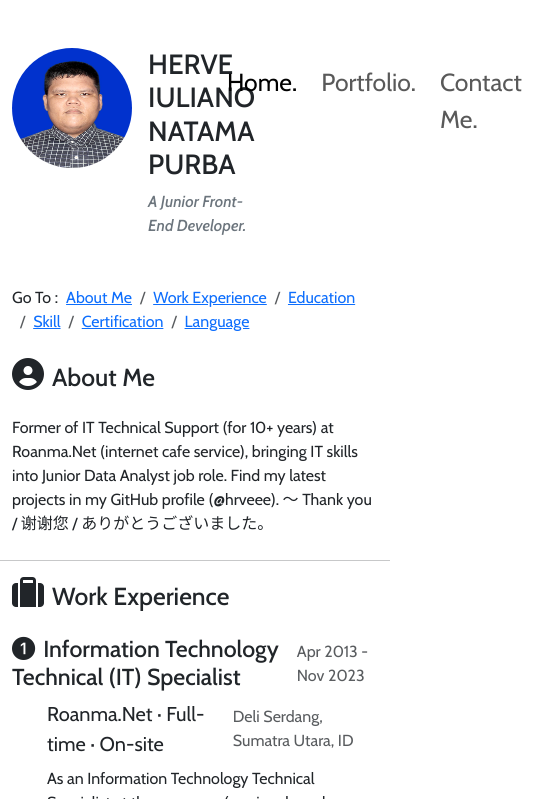
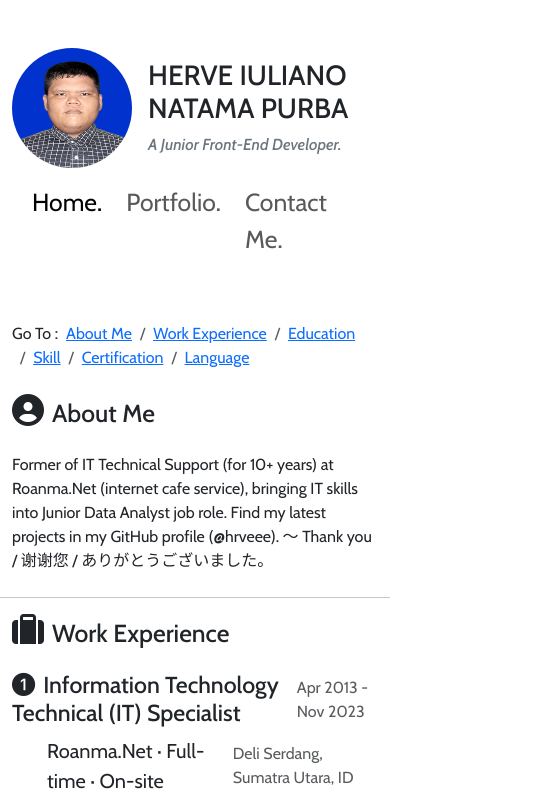
Before and after one commit to hrveee/hrve, a plain HTML site: page index.html in a window 390 px wide. Shown: the top 799 px of the page, 538 px wide, since content can reach past the window. Drawn offline with nearby package versions, Linux system fonts and the light colour scheme; some icons are missing.

Commit message:
version 1.0.3.1

```diff
--- a/index.html
+++ b/index.html
@@ -11,8 +11,9 @@
   </head>
   <body>
     <div class="container">
+      <!-- Header content -->
       <div class="row mt-5">
-        <div class="col-6">
+        <div class="col-md-12 col-lg-6">
           <div class="d-flex flex-row justify-content-between">
             <div class="me-3">
               <img src="img/pasfoto.jpg" alt="My profile photo." class="profile-photo rounded-circle" />
@@ -23,7 +24,7 @@
             </div>
           </div>
         </div>
-        <div class="col-6">
+        <div class="col-md-12 col-lg-6">
           <nav class="navbar navbar-expand">
             <div class="container-fluid">
               <div class="collapse navbar-collapse" id="navbarNav">
```
